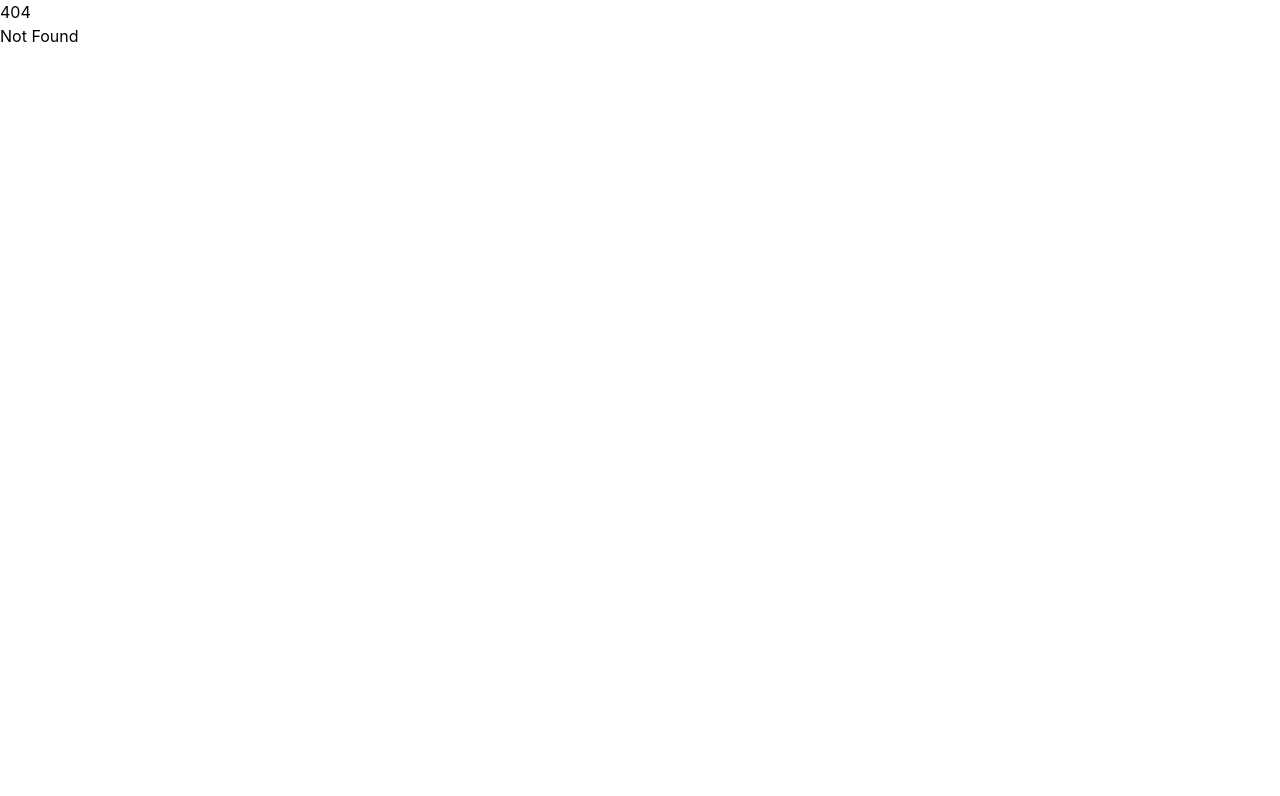
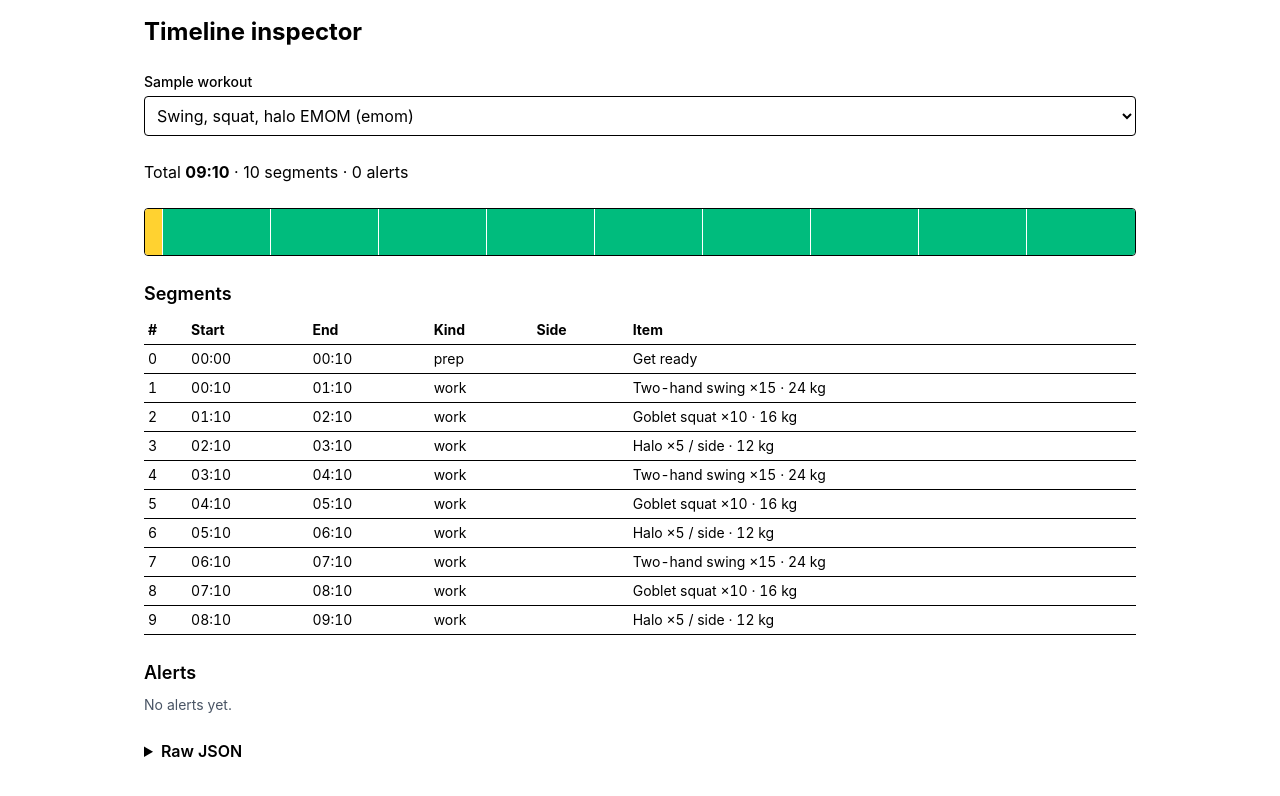
Before and after one commit to Loca94/workout-tracker-planner, a SvelteKit app: page /dev/timeline in a window 1280 px wide. Before the commit this address had no page. Shown: the top 796 px of the page. Built offline with nearby package versions, Linux system fonts and the light colour scheme.

Commit message:
feat(dev); add a timeline inspector page, hidden in production

```diff
--- /dev/null
+++ b/src/env.ts
@@ -0,0 +1,11 @@
+import { defineEnvVars } from '@sveltejs/kit/env';
+
+export const variables = defineEnvVars({
+	DEV_PAGES: {
+		public: true,
+		static: true,
+		description:
+			'Set to "true" to serve the /dev pages outside local development (Vercel previews).',
+		schema: (value) => value === 'true'
+	}
+});
--- /dev/null
+++ b/src/routes/dev/+layout.ts
@@ -0,0 +1,9 @@
+import { dev } from '$app/env';
+import { DEV_PAGES } from '$app/env/public';
+import { error } from '@sveltejs/kit';
+
+export function load() {
+	if (!dev && !DEV_PAGES) {
+		error(404, 'Not found');
+	}
+}
--- /dev/null
+++ b/src/routes/dev/timeline/+page.svelte
@@ -0,0 +1,159 @@
+<script lang="ts">
+	import { buildTimeline } from '#lib/engine/buildTimeline.ts';
+	import type { Segment, SegmentKind, Timeline } from '#lib/engine/timeline.ts';
+	import { formatClock } from '#lib/format/clock.ts';
+	import { itemLabel } from '#lib/format/itemLabel.ts';
+	import { resolveWorkout, type ResolvedWorkout } from '#lib/model/resolveWorkout.ts';
+	import { sampleExercises } from '#lib/model/sampleExercises.ts';
+	import { sampleWorkouts } from '#lib/model/sampleWorkouts.ts';
+
+	type Inspection =
+		{ ok: true; resolved: ResolvedWorkout; timeline: Timeline } | { ok: false; message: string };
+
+	let workoutId = $state(sampleWorkouts[0].id);
+
+	const inspection = $derived(inspect(workoutId));
+
+	function inspect(id: string): Inspection {
+		const workout = sampleWorkouts.find((sample) => sample.id === id);
+		if (!workout) return { ok: false, message: `No sample workout "${id}"` };
+
+		const result = resolveWorkout(workout, sampleExercises);
+		if (!result.ok) return { ok: false, message: result.problems.join('\n') };
+
+		try {
+			return { ok: true, resolved: result.resolved, timeline: buildTimeline(result.resolved) };
+		} catch (problem) {
+			return { ok: false, message: problem instanceof Error ? problem.message : String(problem) };
+		}
+	}
+
+	const kindColour: Record<SegmentKind, string> = {
+		prep: 'bg-amber-300',
+		work: 'bg-emerald-500',
+		rest: 'bg-sky-400'
+	};
+
+	function describe(segment: Segment, resolved: ResolvedWorkout): string {
+		if (segment.itemIndex === undefined) return segment.kind === 'prep' ? 'Get ready' : '—';
+		return itemLabel(resolved.items[segment.itemIndex]);
+	}
+
+	function percent(ms: number, timeline: Timeline): string {
+		return `${(ms / timeline.totalMs) * 100}%`;
+	}
+</script>
+
+<svelte:head>
+	<title>Timeline inspector</title>
+</svelte:head>
+
+<main class="mx-auto max-w-5xl space-y-6 p-4">
+	<h1 class="text-2xl font-bold">Timeline inspector</h1>
+
+	<label class="flex flex-col gap-1">
+		<span class="text-sm font-medium">Sample workout</span>
+		<select bind:value={workoutId} class="rounded border p-2">
+			{#each sampleWorkouts as workout (workout.id)}
+				<option value={workout.id}>{workout.name} ({workout.mode})</option>
+			{/each}
+		</select>
+	</label>
+
+	{#if !inspection.ok}
+		<p class="rounded border border-red-300 bg-red-50 p-3 whitespace-pre-line text-red-800">
+			{inspection.message}
+		</p>
+	{:else}
+		{@const { timeline, resolved } = inspection}
+
+		<p>
+			Total <strong>{formatClock(timeline.totalMs)}</strong> · {timeline.segments.length} segments ·
+			{timeline.alerts.length} alerts
+		</p>
+
+		<div class="relative">
+			<div class="flex h-12 overflow-hidden rounded border">
+				{#each timeline.segments as segment, index (index)}
+					<div
+						class="{kindColour[segment.kind]} border-r border-white last:border-r-0"
+						style:width={percent(segment.endMs - segment.startMs, timeline)}
+						title="{describe(segment, resolved)} ({formatClock(segment.startMs)}–{formatClock(
+							segment.endMs
+						)})"
+					></div>
+				{/each}
+			</div>
+			{#each timeline.alerts as alert, index (index)}
+				<div
+					class="absolute top-0 h-12 w-0.5 bg-black"
+					style:left={percent(alert.atMs, timeline)}
+					title="{alert.type} at {formatClock(alert.atMs)}"
+				></div>
+			{/each}
+		</div>
+
+		<section>
+			<h2 class="mb-2 text-lg font-semibold">Segments</h2>
+			<table class="w-full text-left text-sm">
+				<thead>
+					<tr class="border-b">
+						<th class="p-1">#</th>
+						<th class="p-1">Start</th>
+						<th class="p-1">End</th>
+						<th class="p-1">Kind</th>
+						<th class="p-1">Side</th>
+						<th class="p-1">Item</th>
+					</tr>
+				</thead>
+				<tbody class="tabular-nums">
+					{#each timeline.segments as segment, index (index)}
+						<tr class="border-b">
+							<td class="p-1">{index}</td>
+							<td class="p-1">{formatClock(segment.startMs)}</td>
+							<td class="p-1">{formatClock(segment.endMs)}</td>
+							<td class="p-1">{segment.kind}</td>
+							<td class="p-1">{segment.side ?? ''}</td>
+							<td class="p-1">{describe(segment, resolved)}</td>
+						</tr>
+					{/each}
+				</tbody>
+			</table>
+		</section>
+
+		<section>
+			<h2 class="mb-2 text-lg font-semibold">Alerts</h2>
+			{#if timeline.alerts.length === 0}
+				<p class="text-sm text-gray-600">No alerts yet.</p>
+			{:else}
+				<table class="w-full text-left text-sm">
+					<thead>
+						<tr class="border-b">
+							<th class="p-1">At</th>
+							<th class="p-1">Type</th>
+							<th class="p-1">Segment</th>
+						</tr>
+					</thead>
+					<tbody class="tabular-nums">
+						{#each timeline.alerts as alert, index (index)}
+							<tr class="border-b">
+								<td class="p-1">{formatClock(alert.atMs)}</td>
+								<td class="p-1">{alert.type}</td>
+								<td class="p-1">{alert.segmentIndex}</td>
+							</tr>
+						{/each}
+					</tbody>
+				</table>
+			{/if}
+		</section>
+
+		<details>
+			<summary class="cursor-pointer font-semibold">Raw JSON</summary>
+			<pre class="mt-2 overflow-x-auto rounded bg-gray-100 p-3 text-xs">{JSON.stringify(
+					timeline,
+					null,
+					2
+				)}</pre>
+		</details>
+	{/if}
+</main>
```
Also changed, not shown: 1 other file (tests, documents, lock files or other folders).
